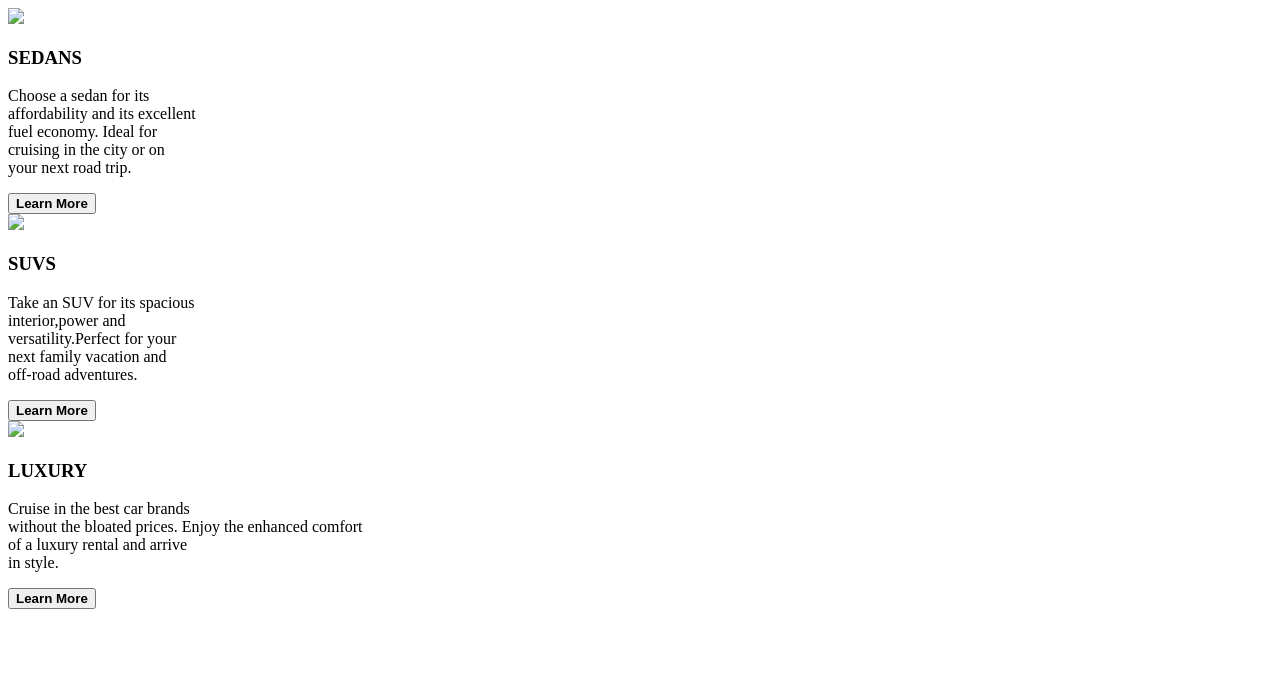
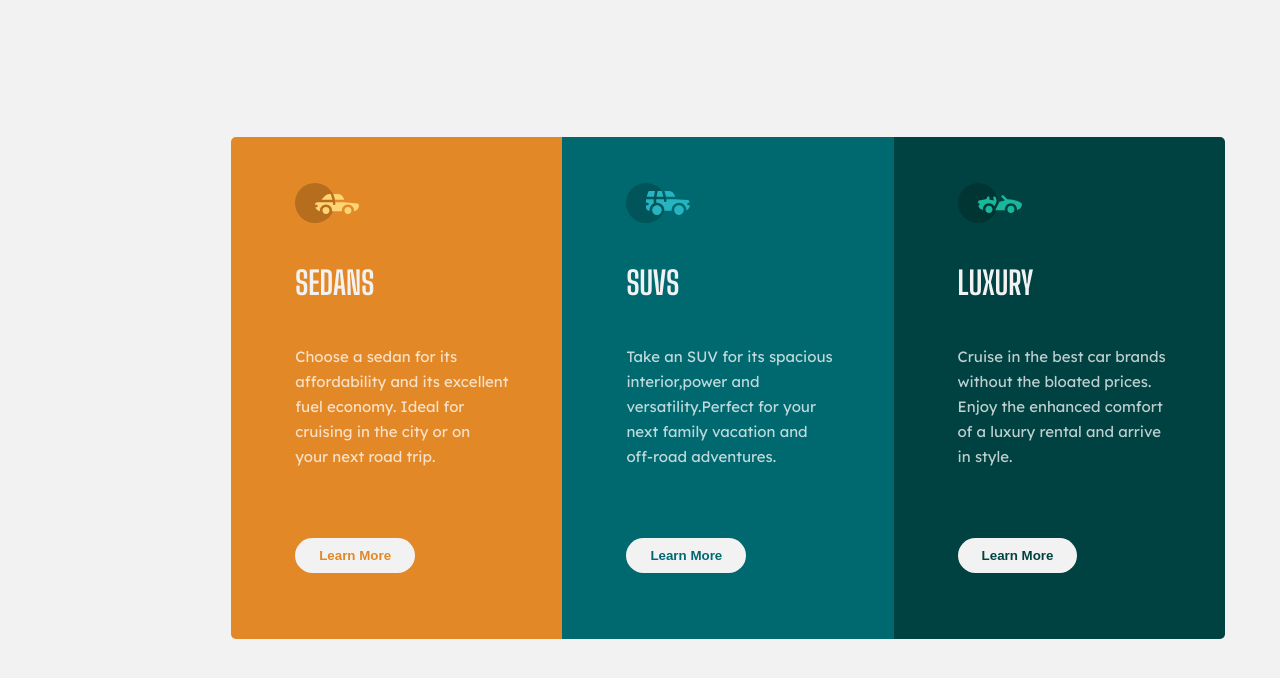
Before and after one commit to Megamii/flex, a plain HTML site: page index.html in a window 1280 px wide. Drawn offline with Linux system fonts and the light colour scheme; the site is published under a folder, as on GitHub Pages, so addresses that start at the root find nothing.

Commit message:
committed

```diff
--- a/index.html
+++ b/index.html
@@ -5,7 +5,7 @@
     <meta http-equiv="X-UA-Compatible" content="IE=edge" />
     <meta name="viewport" content="width=device-width, initial-scale=1.0" />
     <title>Flexbox layout</title>
-    <link rel="stylesheet" href="/style.css" />
+    <link rel="stylesheet" href="style.css" />
     <link
       href="https://fonts.googleapis.com/css2?family=Lexend+Deca&display=swap"
       rel="stylesheet"
@@ -19,7 +19,7 @@
   <body>
     <main>
       <div class="a">
-        <img class="topp" src="/sedans.svg" />
+        <img class="topp" src="sedans.svg" />
         <h3>SEDANS</h3>
         <p>
           Choose a sedan for its <br />
@@ -31,7 +31,7 @@
         <button class="stress"><b>Learn More</b></button>
       </div>
       <div class="b">
-        <img class="topp" src="/suvs.svg" />
+        <img class="topp" src="suvs.svg" />
         <h3>SUVS</h3>
         <p>
           Take an SUV for its spacious <br />
@@ -43,7 +43,7 @@
         <button class="stress1"><b>Learn More</b></button>
       </div>
       <div class="c">
-        <img class="topp" src="/luxury.svg" />
+        <img class="topp" src="luxury.svg" />
         <h3>LUXURY</h3>
         <p>
           Cruise in the best car brands <br />
```
